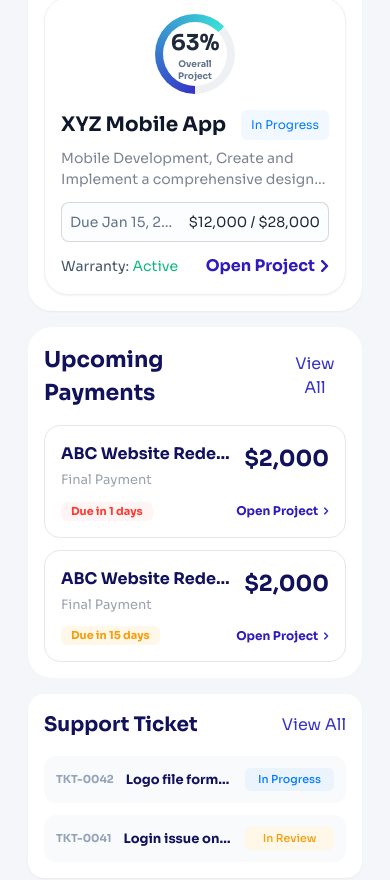
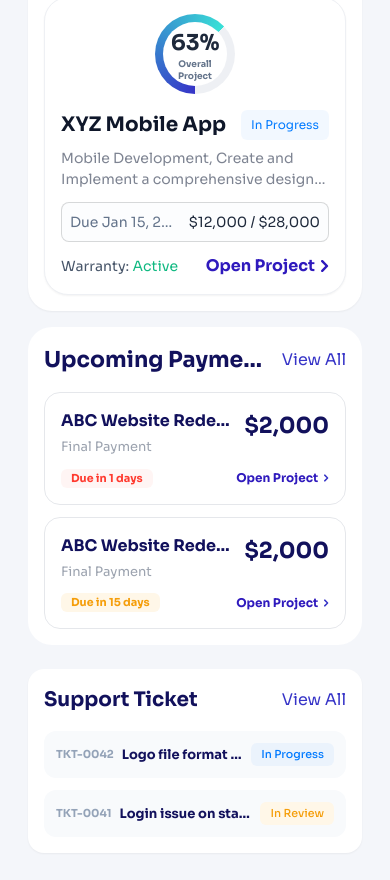
Before and after one commit to malakdaraghmeh/Pluvent2, a Next.js app: page /en/dashboard in a window 390 px wide. Shown: the part 1117-1997 px from the top of the page. Built offline with nearby package versions, Linux system fonts and the light colour scheme; no server answers.

Commit message:
translate page dashboard

```diff
--- a/src/app/[locale]/dashboard/components/ProjectProgressCard.tsx
+++ b/src/app/[locale]/dashboard/components/ProjectProgressCard.tsx
@@ -24,8 +24,11 @@ const ProjectProgressCard = ({
       className="
         flex
         w-full
+        max-w-full
+        min-w-0
         flex-col
         gap-4
+        overflow-hidden
         rounded-[24px]
         border
         border-[#EEF0F4]
@@ -112,6 +115,7 @@ const ProjectProgressCard = ({
         className="
           flex
           w-full
+          max-w-full
           min-w-0
           flex-1
           flex-col
@@ -125,6 +129,7 @@ const ProjectProgressCard = ({
         <div
           className="
             flex
+            w-full
             min-w-0
             items-start
             justify-between
@@ -151,8 +156,11 @@ const ProjectProgressCard = ({
           {/* Status */}
           <span
             className="
+              max-w-[45%]
               shrink-0
               whitespace-nowrap
+              overflow-hidden
+              text-ellipsis
               rounded-md
               bg-[#007AFF0D]
               px-2.5
@@ -162,6 +170,7 @@ const ProjectProgressCard = ({
               font-normal
               text-[#007AFF]
 
+              sm:max-w-none
               sm:px-3
             "
           >
@@ -179,6 +188,7 @@ const ProjectProgressCard = ({
             mt-2
             line-clamp-2
             w-full
+            min-w-0
             break-words
             text-[14px]
             leading-[150%]
@@ -204,6 +214,7 @@ const ProjectProgressCard = ({
             items-center
             justify-between
             gap-2
+            overflow-hidden
             rounded-[8px]
             border-[0.5px]
             border-[#B1B4B6]/50
@@ -247,6 +258,7 @@ const ProjectProgressCard = ({
           className="
             mt-3
             flex
+            w-full
             min-w-0
             items-center
             justify-between
@@ -260,6 +272,7 @@ const ProjectProgressCard = ({
           <p
             className="
               min-w-0
+              flex-1
               truncate
               text-[14px]
               text-[#475569]
--- a/src/app/[locale]/dashboard/components/SupportTickets.tsx
+++ b/src/app/[locale]/dashboard/components/SupportTickets.tsx
@@ -7,32 +7,68 @@ const SupportTickets = () => {
   const t = useTranslations("supportTickets");
 
   return (
-    <section className="w-full rounded-2xl bg-white p-4 shadow-sm sm:p-5">
+    <section
+      className="
+        w-full
+        max-w-full
+        min-w-0
+        overflow-hidden
+        rounded-2xl
+        bg-white
+        p-4
+        shadow-sm
+
+        sm:p-5
+      "
+    >
       {/* Header */}
-      <div className="mb-4 flex items-center justify-between gap-3">
-        <h2 className="text-[20px] font-semibold text-[#12115C]">
+      <div
+        className="
+          mb-4
+          flex
+          min-w-0
+          items-center
+          justify-between
+          gap-3
+        "
+      >
+        <h2
+          className="
+            min-w-0
+            truncate
+            text-[20px]
+            font-semibold
+            text-[#12115C]
+          "
+        >
           {t("title")}
         </h2>
 
         <button
           type="button"
-          className="text-[16px] text-[#3634C7]"
+          className="
+            shrink-0
+            whitespace-nowrap
+            text-[16px]
+            text-[#3634C7]
+          "
         >
           {t("viewAll")}
         </button>
       </div>
 
       {/* Tickets */}
-      <div className="space-y-3">
+      <div className="flex w-full min-w-0 flex-col gap-3">
         {supportTickets.map((ticket) => (
           <div
             key={ticket.id}
             className="
               flex
               w-full
+              min-w-0
               items-center
               justify-between
-              gap-[12px]
+              gap-2
               rounded-[12px]
               bg-[#F8FAFC]
               p-[12px]
@@ -41,7 +77,8 @@ const SupportTickets = () => {
             {/* Ticket Number */}
             <span
               className="
-                shrink-0
+                min-w-0
+                shrink
                 text-[11px]
                 font-semibold
                 text-[#94A3B8]
@@ -71,8 +108,8 @@ const SupportTickets = () => {
               className={`
                 inline-flex
                 h-[23px]
-                w-[89px]
-                shrink-0
+                min-w-0
+                shrink
                 items-center
                 justify-center
                 rounded-[6px]
@@ -90,10 +127,10 @@ const SupportTickets = () => {
               `}
             >
               {ticket.status === "In Progress"
-  ? t("inProgress")
-  : ticket.status === "In Review"
-    ? t("inReview")
-    : ticket.status}
+                ? t("inProgress")
+                : ticket.status === "In Review"
+                  ? t("inReview")
+                  : ticket.status}
             </span>
           </div>
         ))}
--- a/src/app/[locale]/dashboard/components/UpcomingPayments.tsx
+++ b/src/app/[locale]/dashboard/components/UpcomingPayments.tsx
@@ -2,30 +2,44 @@
 
 import { upcomingPayments } from "../data/upcomingPayments";
 import { Icon } from "@/assets";
-import { useTranslations,useLocale } from "next-intl";
+import { useTranslations, useLocale } from "next-intl";
 
 const UpcomingPayments = () => {
-    const locale = useLocale();
+  const locale = useLocale();
   const t = useTranslations("upcomingPayments");
 
   return (
     <section
       className="
         w-full
+        max-w-full
+        min-w-0
+        overflow-hidden
         rounded-[24px]
         bg-white
         p-4
 
         sm:p-5
+
         lg:h-[351px]
         lg:p-6
       "
     >
       {/* Header */}
-      <div className="mb-4 flex items-center justify-between gap-3">
+      <div
+        className="
+          mb-4
+          flex
+          min-w-0
+          items-center
+          justify-between
+          gap-3
+        "
+      >
         <h2
           className="
             min-w-0
+            truncate
             text-[22px]
             font-semibold
             text-[#12115C]
@@ -37,6 +51,8 @@ const UpcomingPayments = () => {
         <button
           type="button"
           className="
+            shrink-0
+            whitespace-nowrap
             text-[16px]
             text-[#3634C7]
           "
@@ -46,30 +62,39 @@ const UpcomingPayments = () => {
       </div>
 
       {/* Payments */}
-      <div className="flex flex-col gap-3 sm:gap-4">
+      <div className="flex w-full min-w-0 flex-col gap-3 sm:gap-4">
         {upcomingPayments.map((payment) => (
           <div
             key={payment.id}
             className="
               w-full
+              min-w-0
               rounded-[16px]
               border
               border-[#E5E7EB]
               p-4
 
               sm:p-5
+
               lg:h-[122px]
               lg:p-6
             "
           >
             {/* Top */}
-            <div className="flex items-start justify-between gap-3">
+            <div
+              className="
+                flex
+                min-w-0
+                items-start
+                justify-between
+                gap-3
+              "
+            >
               {/* Project Info */}
               <div className="min-w-0 flex-1">
                 <h3
                   className="
                     truncate
-
                     text-[16px]
                     font-semibold
                     text-[#12115C]
@@ -82,7 +107,6 @@ const UpcomingPayments = () => {
                 <p
                   className="
                     mt-1
-
                     text-[13px]
                     text-[#9CA3AF]
                   "
@@ -110,6 +134,7 @@ const UpcomingPayments = () => {
               className="
                 mt-3
                 flex
+                min-w-0
                 items-center
                 justify-between
                 gap-3
@@ -119,7 +144,8 @@ const UpcomingPayments = () => {
               <span
                 className={`
                   inline-flex
-                  shrink-0
+                  min-w-0
+                  shrink
                   items-center
                   justify-center
                   rounded-[6px]
@@ -154,9 +180,12 @@ const UpcomingPayments = () => {
                 "
               >
                 <span>{t("openProject")}</span>
-                <span className={locale === "ar" ? "rotate-180" : ""}>
-                <Icon />
-                  </span>
+
+                <span
+                  className={locale === "ar" ? "rotate-180" : ""}
+                >
+                  <Icon />
+                </span>
               </button>
             </div>
           </div>
--- a/src/app/[locale]/dashboard/page.tsx
+++ b/src/app/[locale]/dashboard/page.tsx
@@ -42,7 +42,7 @@ const DashboardPage = () => {
           <ProjectProgress />
 
           {/* Right */}
-          <div className="flex w-full flex-col gap-4">
+          <div className="flex w-full flex-col gap-6">
             <UpcomingPayments />
             <SupportTickets />
           </div>
```
